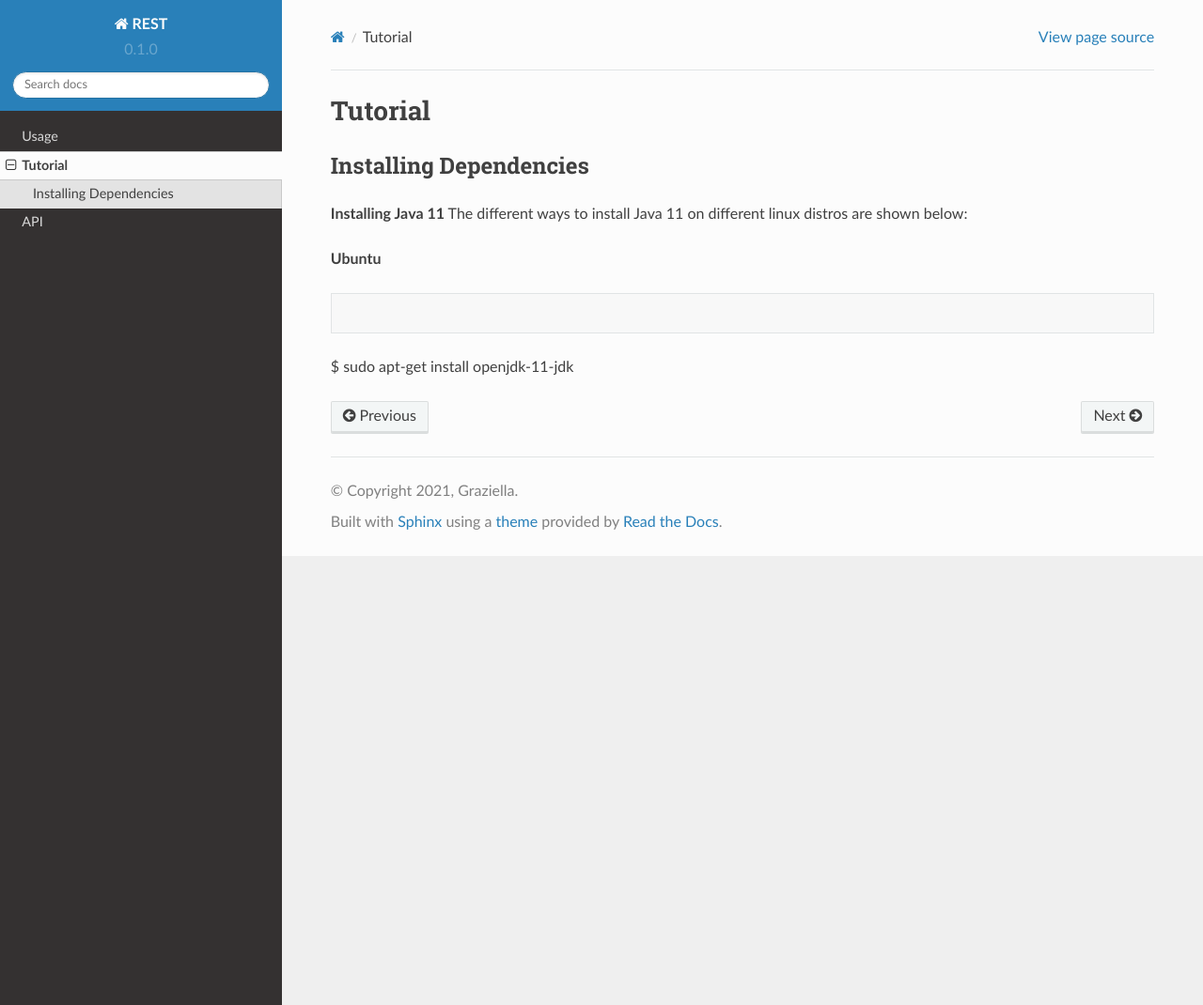
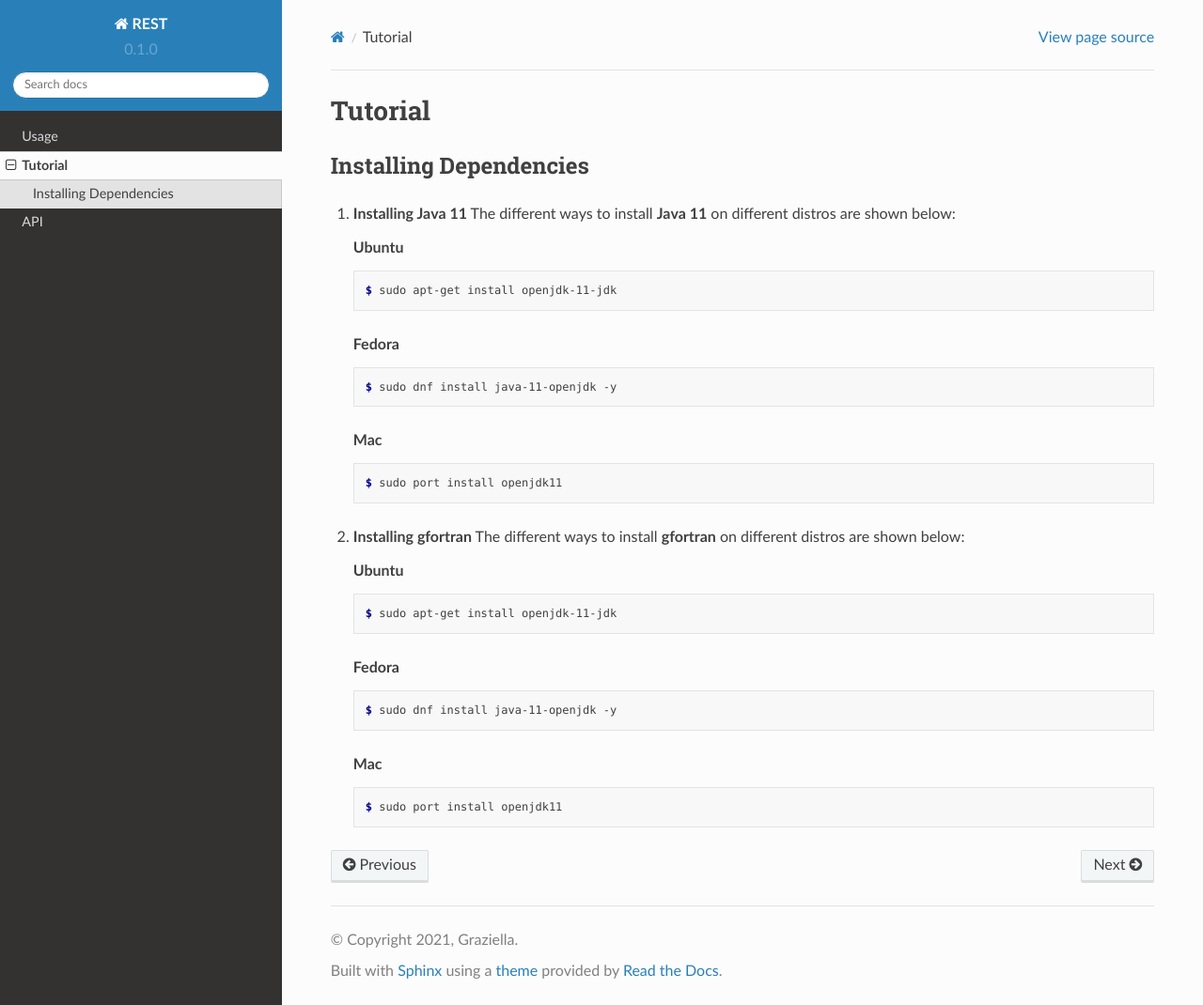
Before and after one commit to prithishh3/rtd-tutorial, a Sphinx documentation site: the page built from docs/source/tutorial.rst, in a window 1280 px wide and 1070 px high. Shown: the whole window at 94% size. Built offline with Sphinx 7.4.7 and the Read the Docs theme 2.0.0, drawn with Linux system fonts in a browser that asks for light colours.

Commit message:
Update tutorial.rst

```diff
--- a/docs/source/tutorial.rst
+++ b/docs/source/tutorial.rst
@@ -5,11 +5,44 @@ Tutorial
 
 Installing Dependencies
 -----------------------
-**Installing Java 11**
-The different ways to install Java 11 on different linux distros are shown below:
+1. **Installing Java 11**
+   The different ways to install **Java 11** on different distros are shown below:
 
-**Ubuntu**
+   **Ubuntu**
 
-.. code-block:: console
+   .. code-block:: console
 
-$ sudo apt-get install openjdk-11-jdk
+      $ sudo apt-get install openjdk-11-jdk
+
+   **Fedora**
+
+   .. code-block:: console
+
+      $ sudo dnf install java-11-openjdk -y
+
+   **Mac**
+
+   .. code-block:: console
+
+      $ sudo port install openjdk11
+
+2. **Installing gfortran**
+   The different ways to install **gfortran** on different distros are shown below:
+
+   **Ubuntu**
+
+   .. code-block:: console
+
+      $ sudo apt-get install openjdk-11-jdk
+
+   **Fedora**
+
+   .. code-block:: console
+
+      $ sudo dnf install java-11-openjdk -y
+
+   **Mac**
+
+   .. code-block:: console
+
+      $ sudo port install openjdk11
```
